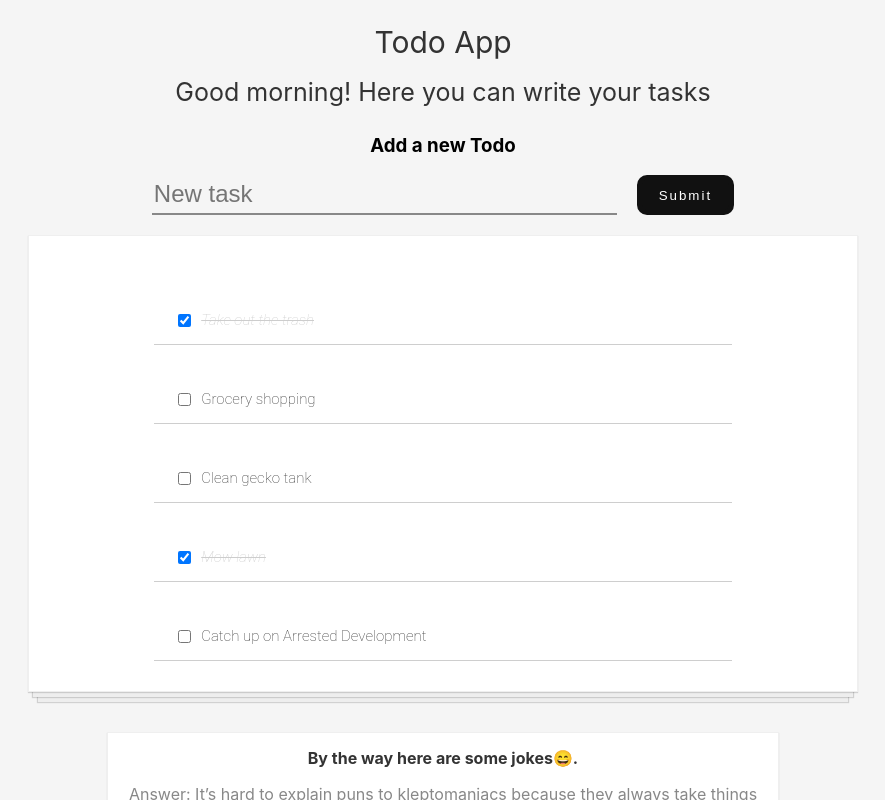
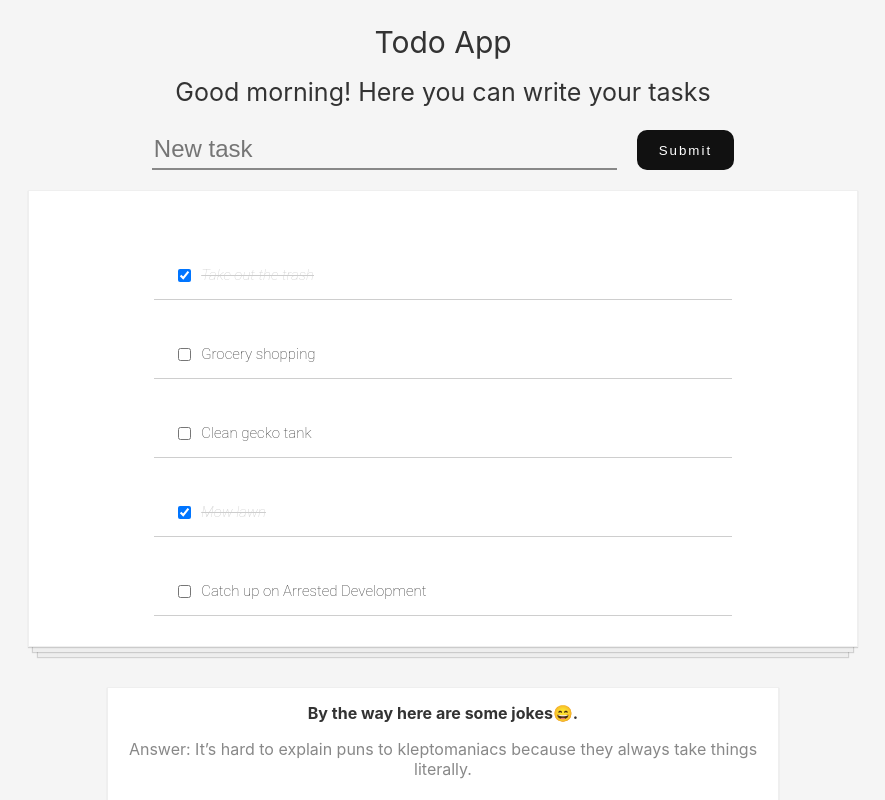
Before and after one commit to reymon359/react-todo-app, a React (Create React App) app: page / in a window 1280 px wide. Shown: the top 800 px of the page, without its empty margins (197-1082 px from the left). Built offline with nearby package versions, Linux system fonts and the light colour scheme.

Commit message:
header out

```diff
--- a/src/App.js
+++ b/src/App.js
@@ -76,7 +76,6 @@ class App extends React.Component {
       <div>
         <Header />
         <div className="new-todo-form">
-          <h3>Add a new Todo</h3>
           <form onSubmit={this.handleSubmit}>
           <input name="newTodo" value={this.state.newTodo} onChange={this.handleFormChange} placeholder="New task" /><br />
           <button disabled={this.state.newTodo === ""} >Submit</button>
```
